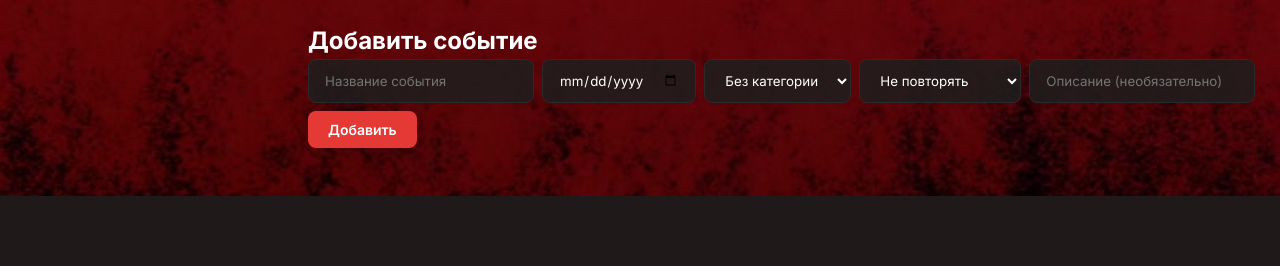
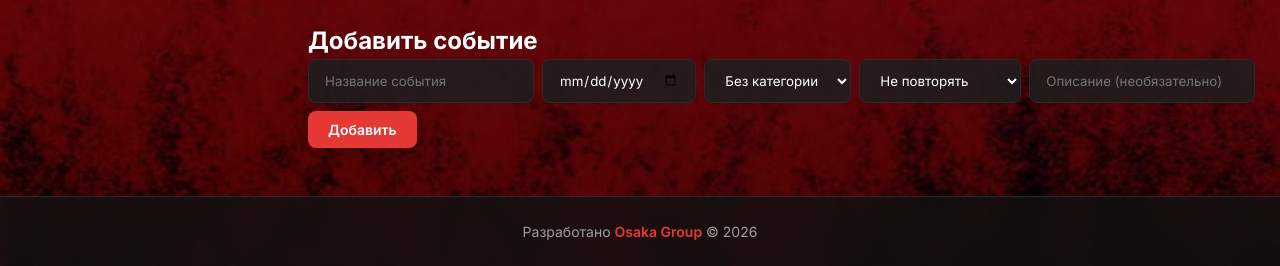
Before and after one commit to Yoshi-6767/Home-Hub, a Flask app: page /calendar in a window 1280 px wide. Shown: the part 805-1071 px from the top of the page. Before the commit the page ends 1001 px from the top, so only its background shows below. Run offline with Flask 3, Linux system fonts and the light colour scheme; the visitor is signed in with stand-in values (Sample User, id 1); data that the repository does not hold is empty; parts of the project's set-up code (start-up, migrations or seed data) failed here and were passed over.

Commit message:
Update base.html

```diff
--- a/templates/base.html
+++ b/templates/base.html
@@ -56,5 +56,12 @@
             {% block content %}{% endblock %}
         </main>
     </div>
+
+    <footer class="footer">
+        Разработано <a href="#">Osaka Group</a> © 2026
+    </footer>
 </body>
 </html>
+
+</body>
+</html>
```
